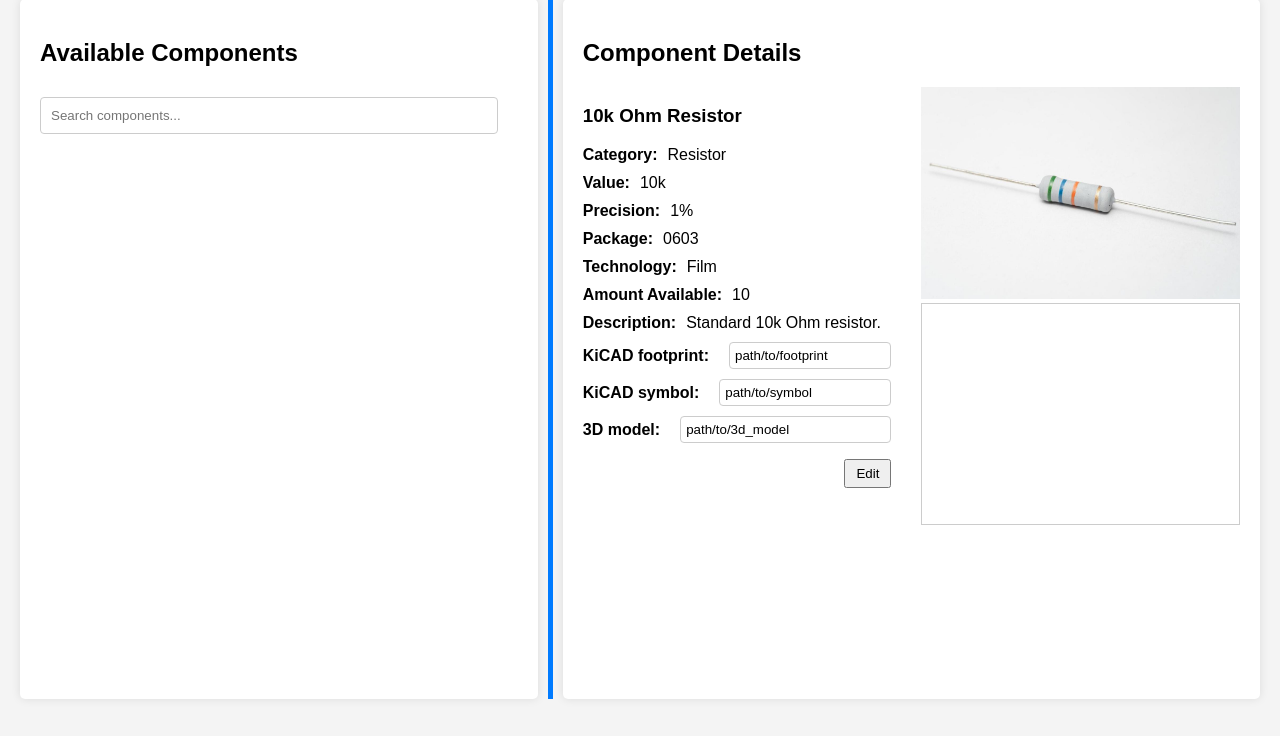
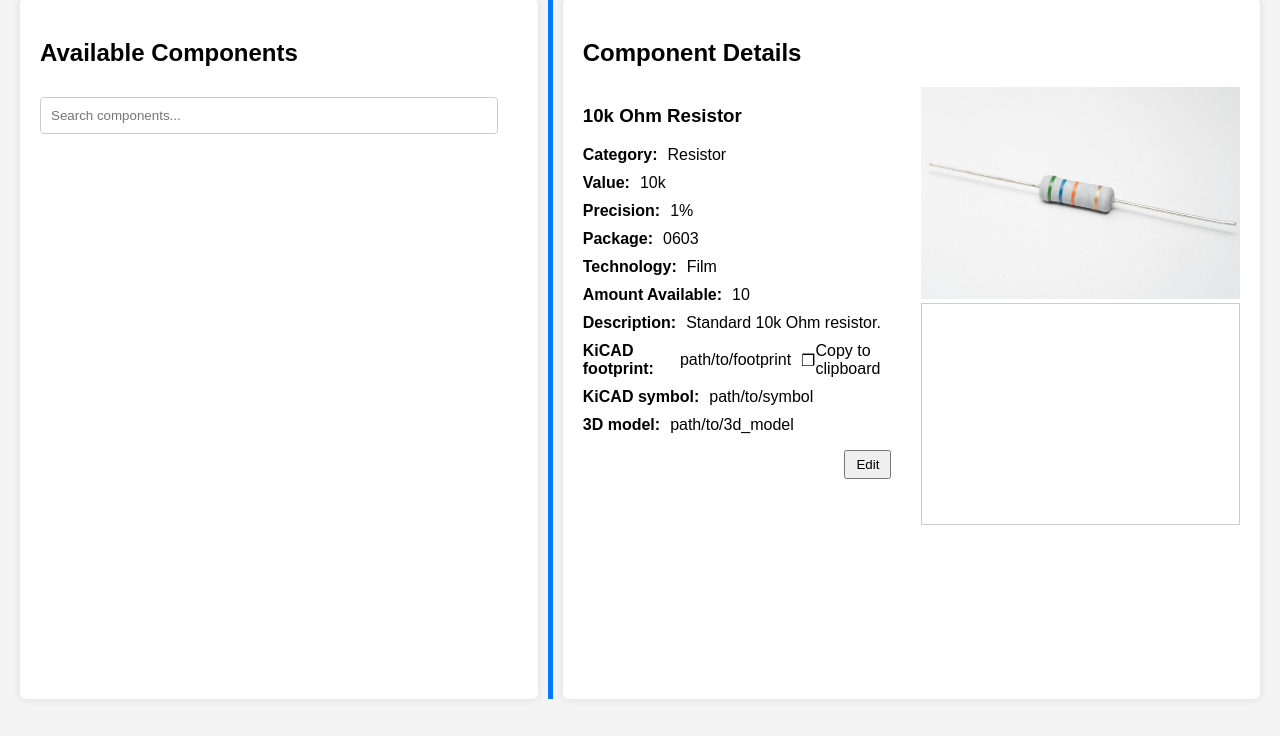
Before and after one commit to servomouse/open_parts, a Flask app: page / in a window 1280 px wide. Shown: the part 121-857 px from the top of the page. Run offline with Flask 3, Linux system fonts and the light colour scheme; data that the repository does not hold is empty; some libraries are stand-ins or nearby versions.

Commit message:
Add the copy button

```diff
--- a/static/main.js
+++ b/static/main.js
@@ -77,6 +77,23 @@ function toggleFields(editable) {
     }
 }
 
+function copyToClipboard(button) {
+    // Find the span element next to the button
+    const span = button.previousElementSibling;
+
+    // Create a temporary input element to hold the text
+    const tempInput = document.createElement('input');
+    tempInput.value = span.innerText; // Set the input value to the span's text
+    document.body.appendChild(tempInput); // Append the input to the body
+    tempInput.select(); // Select the text
+    document.execCommand('copy'); // Copy the text to the clipboard
+    document.body.removeChild(tempInput); // Remove the temporary input
+
+    // Optionally, provide feedback to the user
+    alert('Copied: ' + span.innerText);
+}
+
 // Make functions visible from HTML
 window.toggleEdit = toggleEdit;
 window.editField = editField;
+window.copyToClipboard = copyToClipboard;
--- a/templates/index.html
+++ b/templates/index.html
@@ -69,15 +69,19 @@
                 </li>
                 <li>
                     <strong class="component-info-field-name">KiCAD footprint:</strong>
-                    <input type="text" class="component-info-input-const" id="footprint" value="path/to/footprint" readonly>
+                    <span class="component-info-input-span">path/to/footprint</span>
+                    <span class="copy-symbol" onclick="copyToClipboard(this)" style="cursor: pointer; padding-left: 10px;">&#10064;</span>
+                    <span class="tooltip">Copy to clipboard</span>
                 </li>
                 <li>
                     <strong class="component-info-field-name">KiCAD symbol:</strong>
-                    <input type="text" class="component-info-input-const" id="symbol" value="path/to/symbol" readonly>
+                    <!-- <input type="text" class="component-info-input-const" id="symbol" value="path/to/symbol" readonly> -->
+                    <span class="component-info-input-span">path/to/symbol</span>
                 </li>
                 <li>
                     <strong class="component-info-field-name">3D model:</strong>
-                    <input type="text" class="component-info-input-const" id="symbol" value="path/to/3d_model" readonly>
+                    <!-- <input type="text" class="component-info-input-const" id="symbol" value="path/to/3d_model" readonly> -->
+                    <span class="component-info-input-span">path/to/3d_model</span>
                 </li>
             </ul>
             <button id="component-info-edit-button" onclick="toggleEdit()">Edit</button>
```
